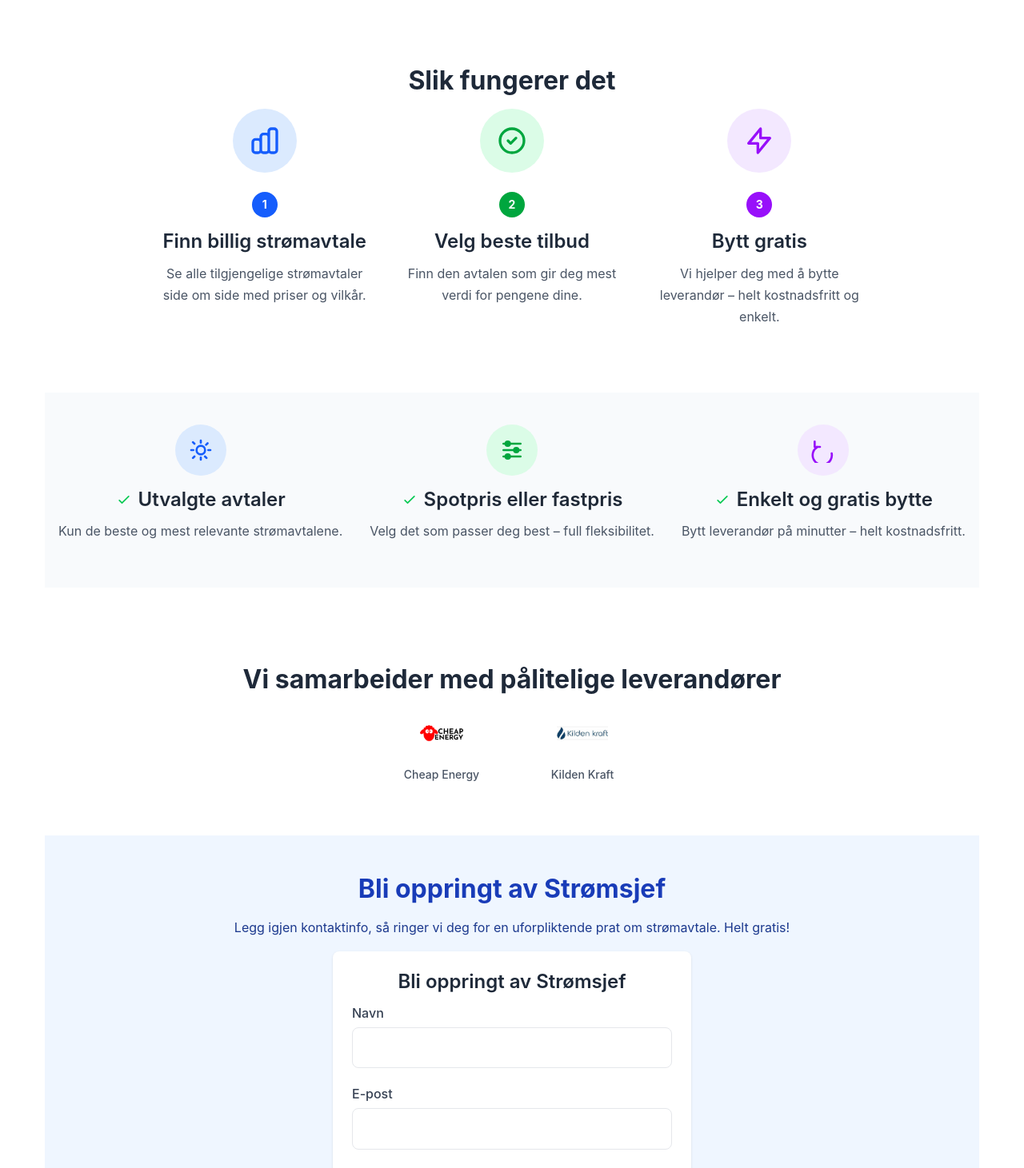
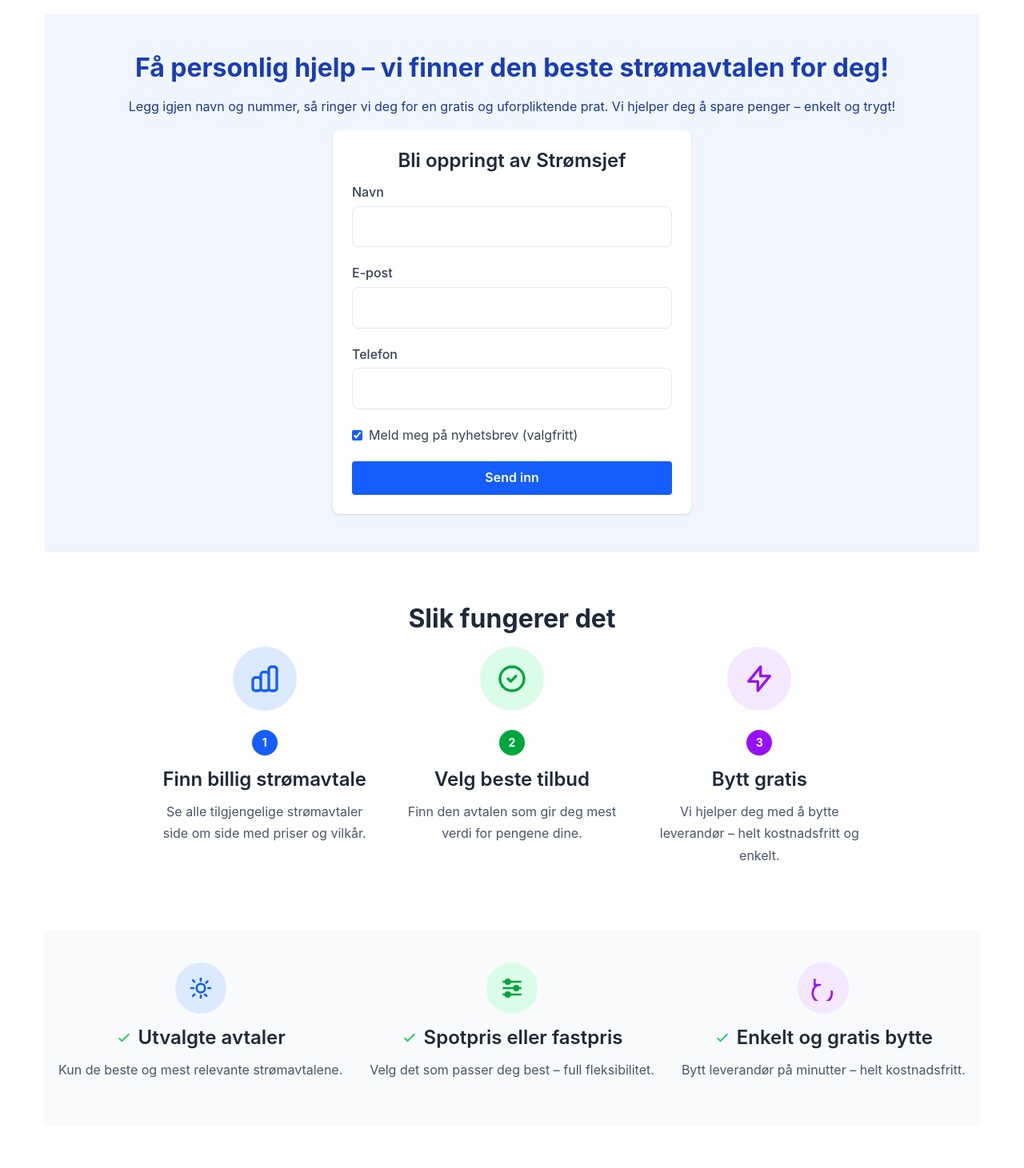
Before and after one commit to hazzler78/stromsjef, a Next.js app: page / in a window 1280 px wide. Shown: the part 1540-3001 px from the top of the page at 80% size. Built offline with nearby package versions, Linux system fonts and the light colour scheme; no server answers.

Commit message:
Flyttat upp och förbättrat kontaktformulär för ökad konvertering

```diff
--- a/src/app/page.tsx
+++ b/src/app/page.tsx
@@ -87,6 +87,15 @@ export default async function Home() {
               1000+ fornøyde kunder
             </span>
           </div>
+        </div>
+      </section>
+
+      {/* Kontaktformulär - flyttad upp */}
+      <section className="py-12 bg-blue-50">
+        <div className="container mx-auto max-w-2xl">
+          <h2 className="text-3xl font-bold text-center text-blue-800 mb-4">Få personlig hjelp – vi finner den beste strømavtalen for deg!</h2>
+          <p className="text-center text-blue-900 mb-8">Legg igjen navn og nummer, så ringer vi deg for en gratis og uforpliktende prat. Vi hjelper deg å spare penger – enkelt og trygt!</p>
+          <ContactForm />
         </div>
       </section>
 
@@ -228,15 +237,6 @@ export default async function Home() {
         </div>
       </section>
 
-      {/* Contact Form Section */}
-      <section className="py-12 bg-blue-50">
-        <div className="container mx-auto max-w-2xl">
-          <h2 className="text-3xl font-bold text-center text-blue-800 mb-4">Bli oppringt av Strømsjef</h2>
-          <p className="text-center text-blue-900 mb-8">Legg igjen kontaktinfo, så ringer vi deg for en uforpliktende prat om strømavtale. Helt gratis!</p>
-          <ContactForm />
-        </div>
-      </section>
-
       {/* Plan Comparison Section */}
       <section id="sammenligning">
         <PlanComparisonClient initialPlans={plans} />
```
